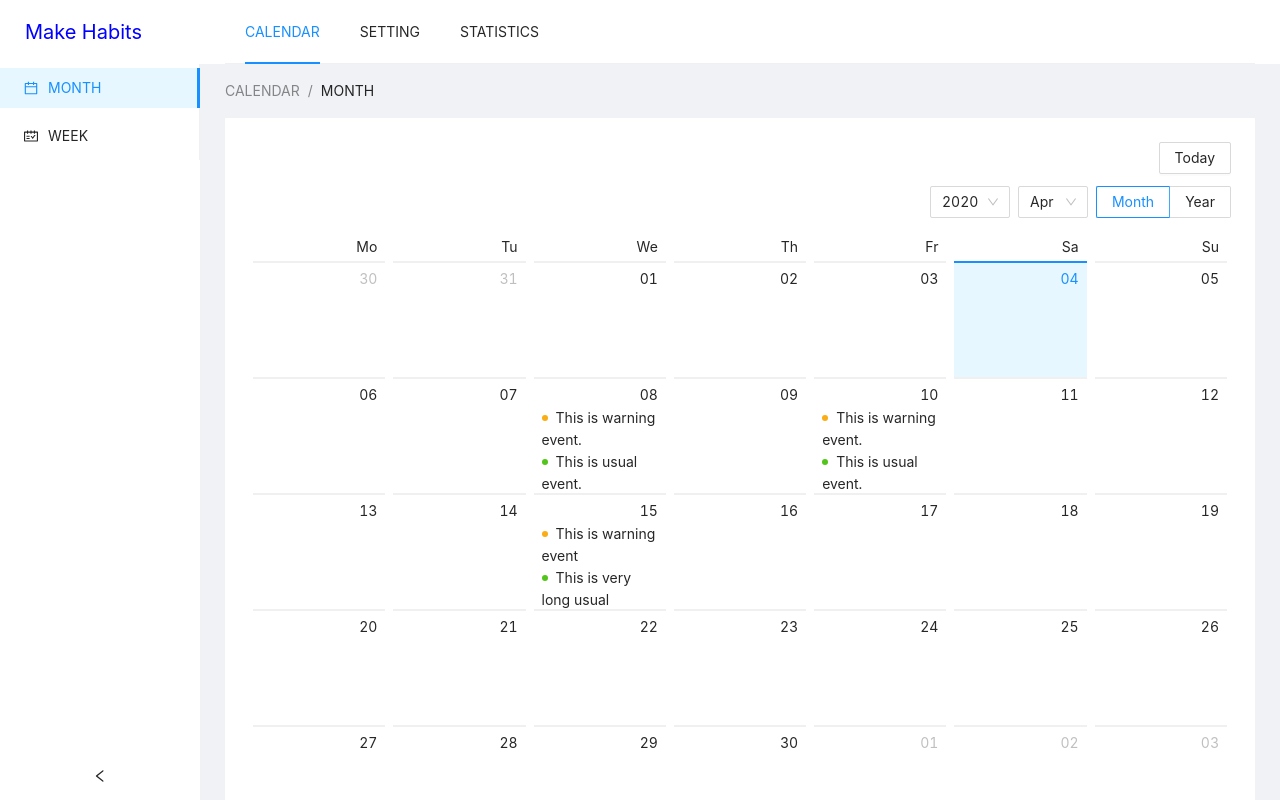
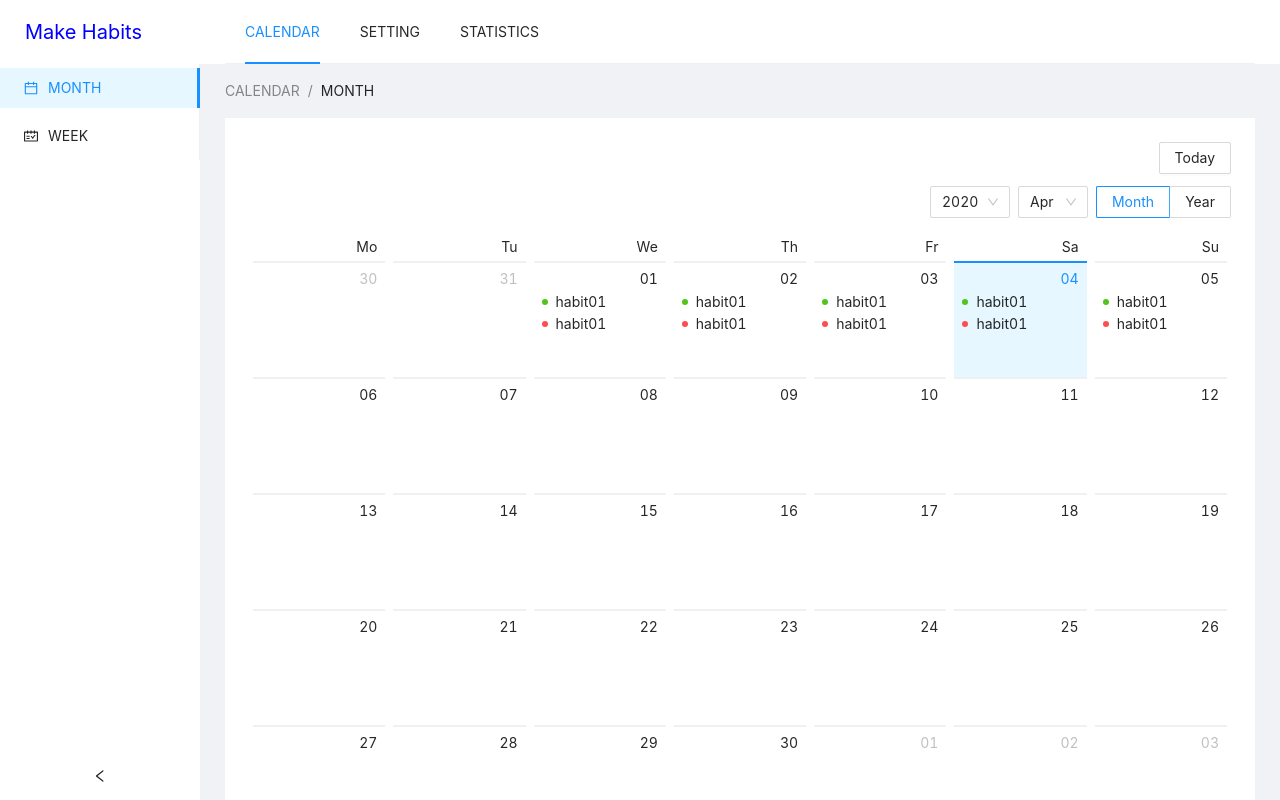
Before and after one commit to stkim77/toy-daily-check, a Next.js app: page /calendar in a window 1280 px wide. Shown: the top 800 px of the page. Built offline with nearby package versions, Linux system fonts and the light colour scheme.

Commit message:
apply get habits data

```diff
--- a/components/monthlyDisplay.tsx
+++ b/components/monthlyDisplay.tsx
@@ -1,14 +1,9 @@
 import React, { Component } from 'react';
 import * as R from 'ramda';
 import { Layout, Calendar, Badge, Button } from 'antd';
+import { calendarType, habitType } from '../config/constant';
 import moment from 'moment';
-
-moment.updateLocale("en", { week: {
-  dow: 1, // First day of week is Monday
-  doy: 4  // First week of year must contain 4 January (7 + 1 - 4)
-}});
-
-const { Content, Sider } = Layout;
+import { rmdir } from 'fs';
 
 enum statusType {
   success = 'success',
@@ -30,7 +25,7 @@ const getYearAndMonth = (value : moment.Moment) : { year : string, month : strin
   }
 };
 
-class MonthlyDisplay extends Component {
+class MonthlyDisplay extends Component<calendarType> {
   state = {
     collapsed: false,
     value: moment(),
@@ -43,34 +38,24 @@ class MonthlyDisplay extends Component {
   };
 
   getListData = (value : moment.Moment) : listType[] => {
-    let listData;
-    switch (value.date()) {
-      case 8:
-        listData = [
-          { type: statusType.warning, content: 'This is warning event.' },
-          { type: statusType.success, content: 'This is usual event.' },
-        ];
-        break;
-      case 10:
-        listData = [
-          { type: statusType.warning, content: 'This is warning event.' },
-          { type: statusType.success, content: 'This is usual event.' },
-          { type: statusType.error, content: 'This is error event.' },
-        ];
-        break;
-      case 15:
-        listData = [
-          { type: statusType.warning, content: 'This is warning event' },
-          { type: statusType.success, content: 'This is very long usual event。。....' },
-          { type: statusType.error, content: 'This is error event 1.' },
-          { type: statusType.error, content: 'This is error event 2.' },
-          { type: statusType.error, content: 'This is error event 3.' },
-          { type: statusType.error, content: 'This is error event 4.' },
-        ];
-        break;
-      default:
+    const { data } = this.props;
+    const nowMonth = value.month() + 1;
+    const nowDate = value.date();
+
+    const nowData = R.path([nowMonth, nowDate], data);
+    if (!R.isNil(nowData)) {
+      return R.map((obj : habitType) : listType => {
+        const { title, result } = obj;
+        return (
+          {
+            type: result ? statusType.success : statusType.error,
+            content: title
+          }
+      );
+      }, nowData);
     }
-    return listData || [];
+
+    return [];
   }
 
   dateCellRender = (value : moment.Moment) : React.ReactNode => {
@@ -78,8 +63,8 @@ class MonthlyDisplay extends Component {
     return (
       <div>
         <ul style={{padding: 0}}>
-          {listData.map(item => (
-            <li key={item.content}>
+          {listData.map((item, index) => (
+            <li key={index}>
               <Badge status={item.type} text={item.content} />
             </li>
           ))}
@@ -125,6 +110,7 @@ class MonthlyDisplay extends Component {
   }
 
   render() {
+    console.log(this.props.data)
     const { value } = this.state;
     return (
       <React.Fragment>
@@ -133,7 +119,6 @@ class MonthlyDisplay extends Component {
         </div>
         <Calendar
           value={value}
-          // dateFullCellRender={this.dateCellRender}
           dateCellRender={this.dateCellRender}
           disabledDate={this.disabledDate}
           onSelect={this.selectDate} />
--- a/config/constant.ts
+++ b/config/constant.ts
@@ -39,6 +39,15 @@ export const WEEK_TITLE : weekTitleObj[] = [
   },
 ];
 
+export interface habitType {
+  title : string,
+  result : boolean
+};
+
+export interface calendarType {
+  data : habitType[][][]
+} ;
+
 // export const CALENDAR_SIDE_MENU : Array<{ name: string, icon: any }> = Array(
 //   {
 //     name : 'Month',
--- /dev/null
+++ b/config/tempData.ts
@@ -0,0 +1,65 @@
+export const data = [
+  [], [], [], [],
+  [
+    [
+      {
+        title: 'habit01',
+        result: true
+      },
+      {
+        title: 'habit01',
+        result: false
+      }
+    ],
+    [
+      {
+        title: 'habit01',
+        result: true
+      },
+      {
+        title: 'habit01',
+        result: false
+      }
+    ],
+    [
+      {
+        title: 'habit01',
+        result: true
+      },
+      {
+        title: 'habit01',
+        result: false
+      }
+    ],
+    [
+      {
+        title: 'habit01',
+        result: true
+      },
+      {
+        title: 'habit01',
+        result: false
+      }
+    ],
+    [
+      {
+        title: 'habit01',
+        result: true
+      },
+      {
+        title: 'habit01',
+        result: false
+      }
+    ],
+    [
+      {
+        title: 'habit01',
+        result: true
+      },
+      {
+        title: 'habit01',
+        result: false
+      }
+    ],
+  ]
+];
--- a/pages/calendar.tsx
+++ b/pages/calendar.tsx
@@ -3,6 +3,14 @@ import { Layout, Menu } from 'antd';
 import { GetStaticProps, GetServerSideProps } from 'next';
 import { CalendarOutlined, ScheduleOutlined } from '@ant-design/icons';
 import { Header, MenuPath, MonthlyDisplay, WeeklyDisplay } from '../components';
+import { data } from '../config/tempData';
+import { calendarType } from '../config/constant';
+import moment from 'moment';
+
+moment.updateLocale("en", { week: {
+  dow: 1, // First day of week is Monday
+  doy: 4  // First week of year must contain 4 January (7 + 1 - 4)
+}});
 
 const { Content, Sider } = Layout;
 
@@ -11,11 +19,7 @@ enum SIDE_MENU {
   WEEK = "WEEK"
 };
 
-type Props = {
-  testData?: string[]
-};
-
-class Calender extends Component<Props> {
+class Calender extends Component<calendarType> {
   state = {
     collapsed: false,
     selectedMenu: SIDE_MENU.MONTH
@@ -30,7 +34,6 @@ class Calender extends Component<Props> {
   }
 
   render() {
-    console.log(this.props);
     const { selectedMenu } = this.state;
     return (
       <Layout style={{ minHeight: '100vh' }}>
@@ -66,7 +69,7 @@ class Calender extends Component<Props> {
                 background: 'white'
               }}
             >
-              {selectedMenu===SIDE_MENU.MONTH ? <MonthlyDisplay/> : <WeeklyDisplay/>}
+              {selectedMenu===SIDE_MENU.MONTH ? <MonthlyDisplay {...this.props}/> : <WeeklyDisplay/>}
             </Content>
           </Layout>
         </Layout>
@@ -75,14 +78,8 @@ class Calender extends Component<Props> {
   }
 }
 
-// export const getServerSideProps: GetServerSideProps = async context => {
-//   console.log('Call getServerSideProps');
-//   return { props : {testData:['a', 'b']}};
-// };
-
-export const getStaticProps: GetStaticProps = async context => {
-  console.log('Call GetStaticProps');
-  return { props : {testData:['a', 'b']}};
+export const getServerSideProps: GetServerSideProps<calendarType> = async context => {
+  return { props : {data}};
 }
 
 export default Calender;
```
